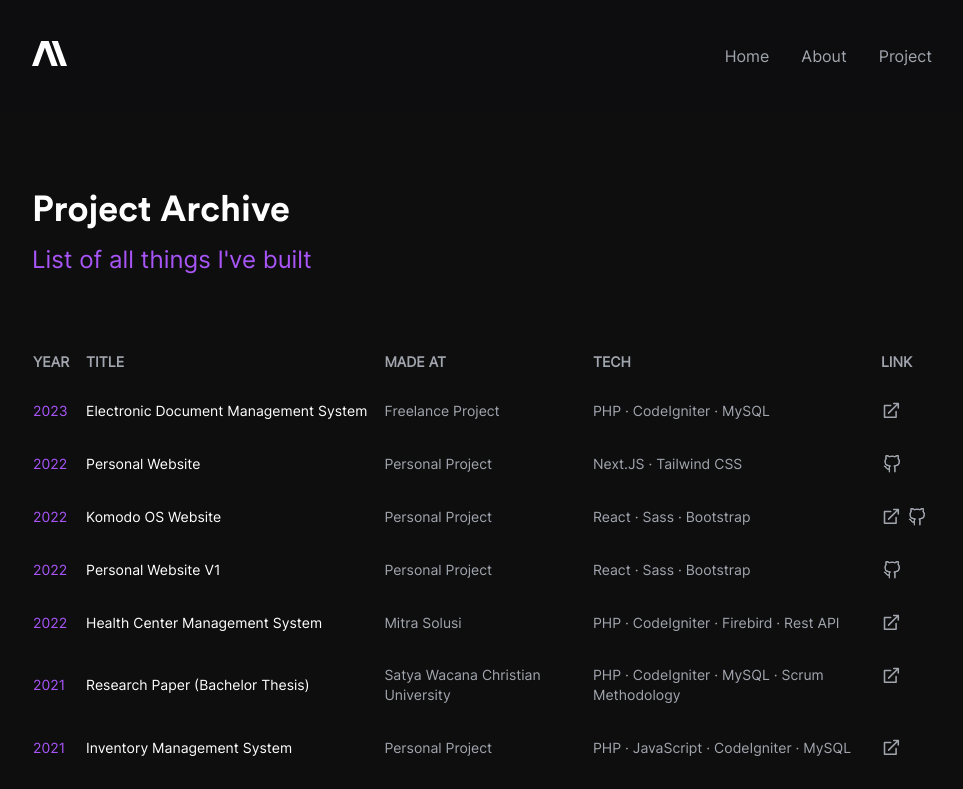
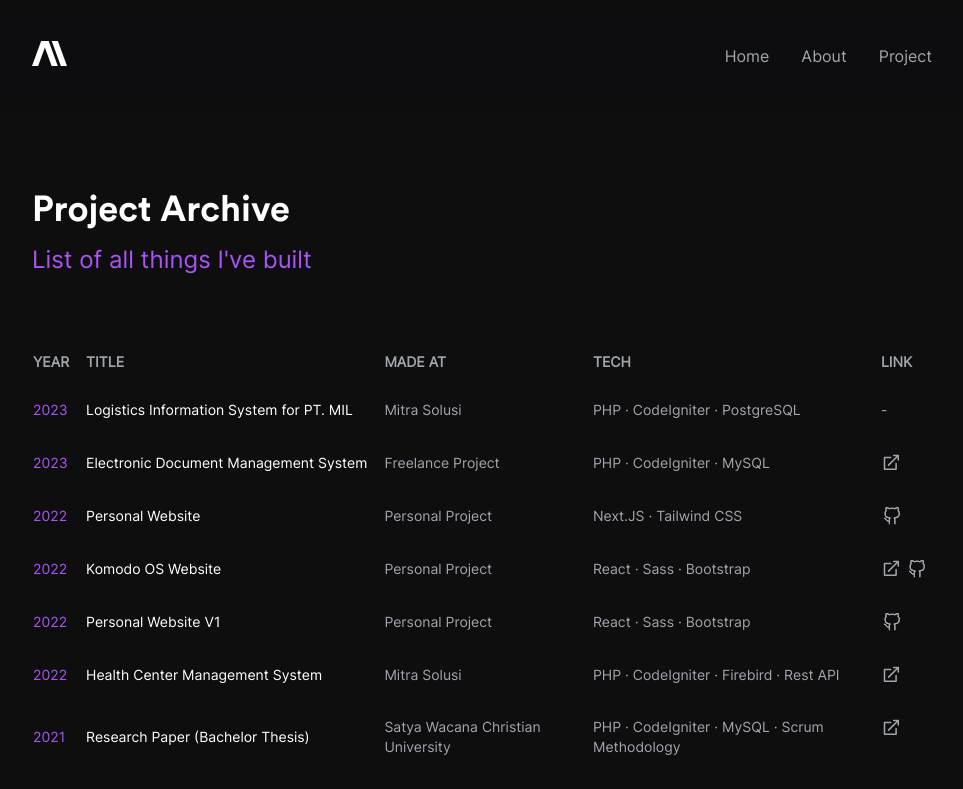
Before and after one commit to aryanataandi/aryanataandi-next, a Next.js app: page /projects in a window 1280 px wide. Shown: the top 789 px of the page, without its empty margins (158-1121 px from the left). Built offline with nearby package versions, Linux system fonts and the light colour scheme.

Commit message:
update projects.js

```diff
--- a/pages/projects.js
+++ b/pages/projects.js
@@ -3,6 +3,17 @@ import ExternalLink from "../components/icons/ExternalLink";
 import Github from "../components/icons/Github";
 
 const data = [
+  {
+    year: 2023,
+    title: "Logistics Information System for PT. MIL",
+    made: "Mitra Solusi",
+    tech: ["PHP", "CodeIgniter", "PostgreSQL"],
+    link: [
+      {
+        type: undefined,
+      }
+    ],
+  },
   {
     year: 2023,
     title: "Electronic Document Management System",
```
